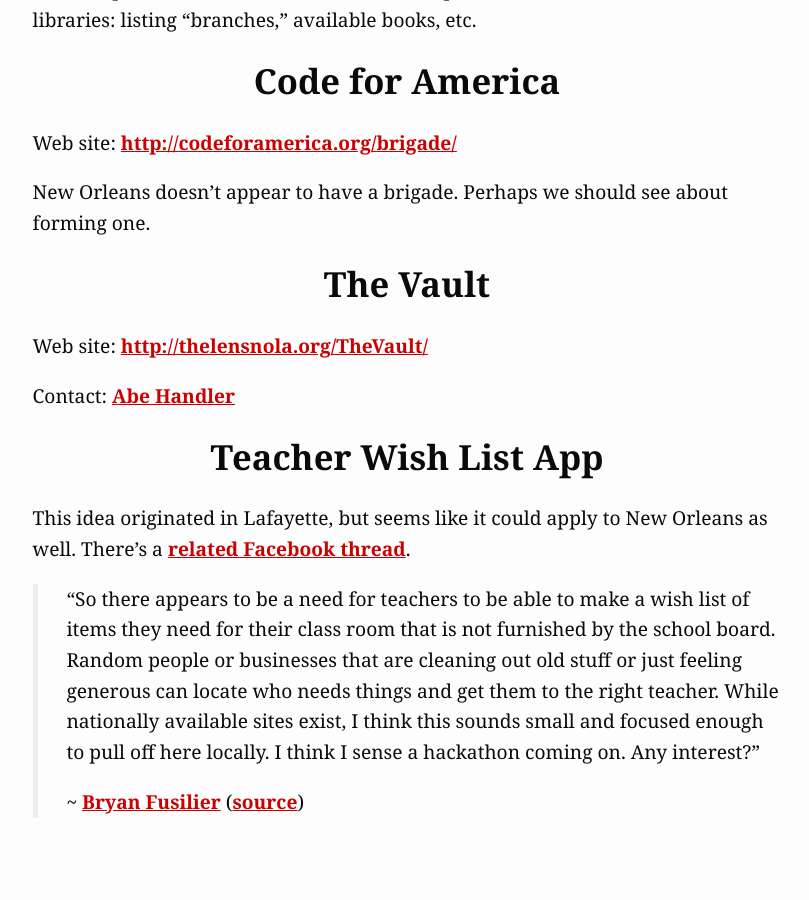
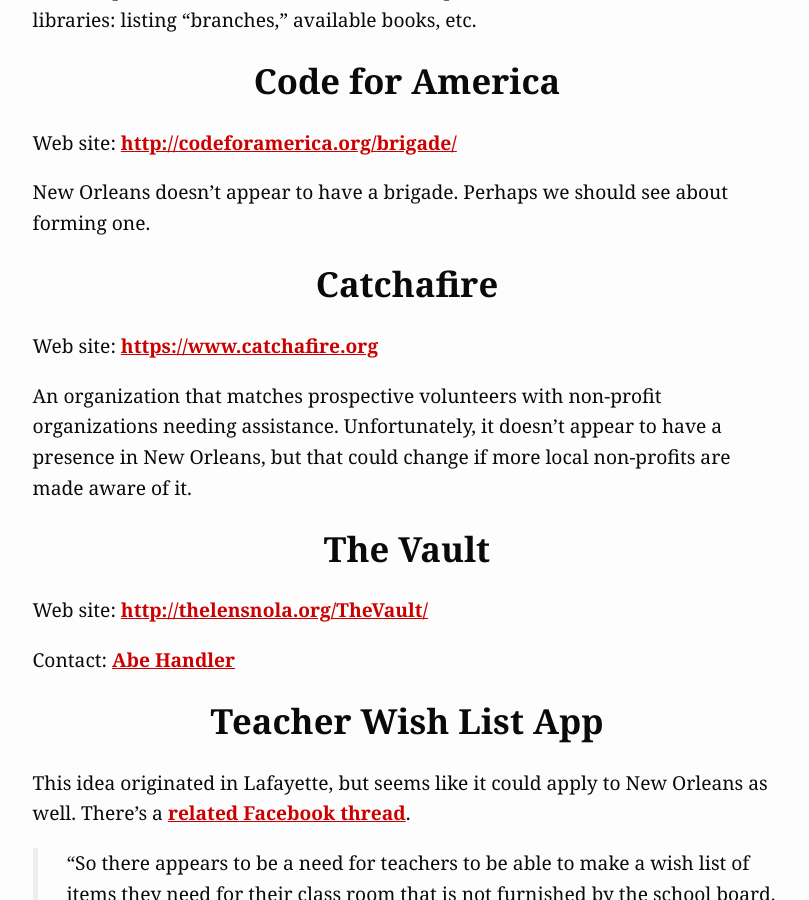
Before and after one commit to neworleans/neworleans.github.io, a Jekyll site: the page built from projects.md, in a window 1280 px wide and 900 px high, scrolled down 2192 px. Shown: the whole window, without its empty margins (233-1042 px from the left). Built offline with Jekyll 4.4.1, drawn with Linux system fonts in a browser that asks for light colours.

Commit message:
Added Catchafire to Projects page

```diff
--- a/projects.md
+++ b/projects.md
@@ -59,6 +59,12 @@
 
 New Orleans doesn’t appear to have a brigade. Perhaps we should see about forming one.
 
+## Catchafire
+
+Web site: [https://www.catchafire.org](https://www.catchafire.org)
+
+An organization that matches prospective volunteers with non-profit organizations needing assistance. Unfortunately, it doesn't appear to have a presence in New Orleans, but that could change if more local non-profits are made aware of it.
+
 ## The Vault
 
 Web site: [http://thelensnola.org/TheVault/](http://thelensnola.org/TheVault/)
```
